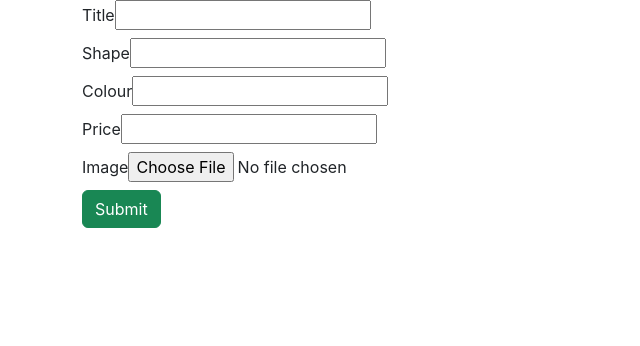
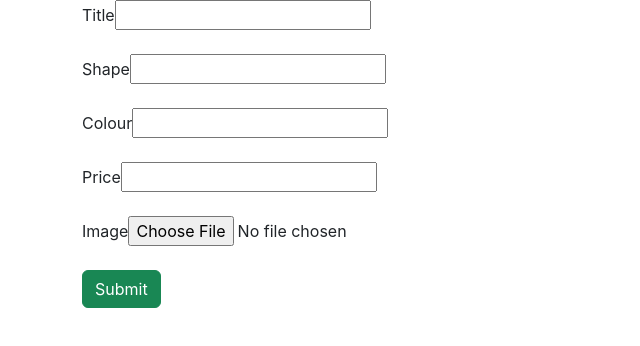
Before and after one commit to swadhi03/glass-app-frontend, a React (Create React App) app: page / in a window 1280 px wide. Shown: the top 346 px of the page, without its empty margins (0-640 px from the left). Built offline with nearby package versions, Linux system fonts and the light colour scheme.

Commit message:
completed

```diff
--- a/src/components/AddGlass.jsx
+++ b/src/components/AddGlass.jsx
@@ -34,8 +34,8 @@ const AddGlass = () => {
         <div className="container">
             <div className="row">
                 <div className="col col-12 col-sm-12 col-md-12 col-lg col-xl-12 col-xxl-12">
-                    <div className="row">
-                        <div className="col col-12 col-sm-12 col-md-6 col-lg-12 col-xl-12 col-xxl-12">
+                    <div className="row g-3">
+                        <div className="col col-12 col-sm-6 col-md-6 col-lg-6 col-xl-6 col-xxl-6">
                             <label htmlFor="" className="form-label">Title</label>
                             <input type="text" className="form-label" name='title' value={data.title} onChange={inputHandler}/>
                         </div>
```
